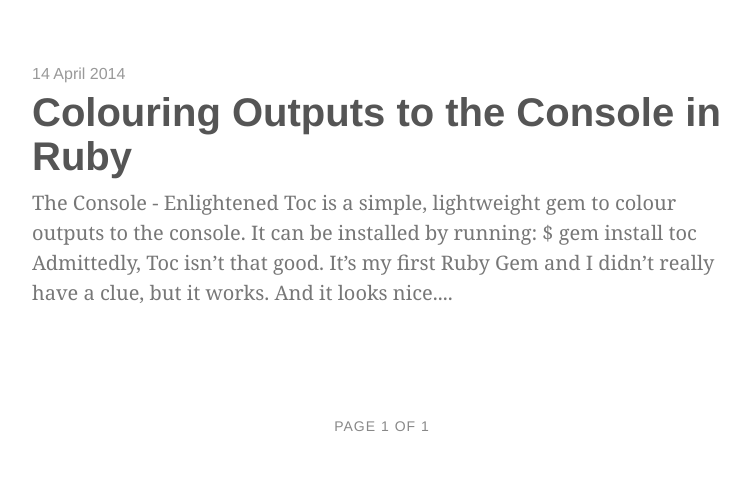
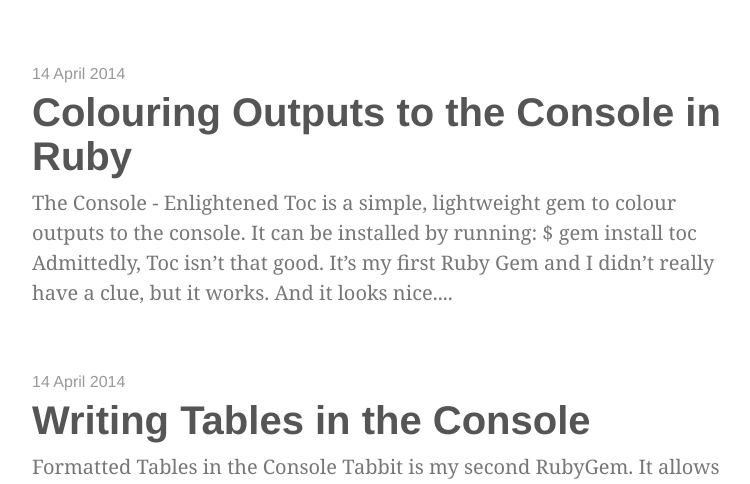
Before and after one commit to tiimgreen/tiimgreen.github.io, a Jekyll site: the page built from index.html, in a window 1280 px wide, cut to the strip 350-834 px from the top of the page. Shown: the whole strip, without its empty margins (258-1008 px from the left). Built offline with Jekyll 4.4.1, drawn with Linux system fonts in a browser that asks for light colours; some web fonts are replaced; Markdown is read by kramdown in place of the engine named in the settings; the list of posts is cut into pages by our own code; some of the changed text lies outside the part shown.

Commit message:
Update posts

```diff
--- a/_posts/2014-04-14-colouring-output.markdown
+++ b/_posts/2014-04-14-colouring-output.markdown
@@ -43,4 +43,6 @@
 
 ![Toc](http://i.imgur.com/QraO0h9.png)
 
-And it's as simple as that, the code can be found [here](https://github.com/tiimgreen/toc)
+And it's as simple as that, the code can be found [here](https://github.com/tiimgreen/toc).
+
+Making Toc was the first time I used the `define_method` function in Ruby. Indeed, it was the first time I had used meta-programming at all. In the future, I hope to use something like [Slop](https://github.com/leejarvis/slop) to add more functionality to my gems and take inputs from the user.
--- /dev/null
+++ b/_posts/2014-04-15-tables-on-console.markdown
@@ -0,0 +1,29 @@
+---
+layout: post
+title: "Writing Tables in the Console"
+date: 2014-04-14 12:39:00
+categories: ruby open-source gem
+image: http://i.imgur.com/IckpkJZ.png
+dark: true
+---
+
+# Formatted Tables in the Console
+
+[Tabbit](http://github.com/tiimgreen/tabbit) is my second RubyGem. It allows you to write simple tables in the console as shown below:
+
+![Tabbit](http://i.imgur.com/IckpkJZ.png)
+
+To initialize a table create a new instance of `Tabbit`, passing in the name of the headers:
+
+{% highlight ruby %}
+table = Tabbit.new('Name', 'Email', 'Phone No.')
+{% endhighlight %}
+
+Adding a row is as simple as:
+{% highlight ruby %}
+10.times do |n|
+  table.add_row("Tim Green #{n}", "tiimgreen-#{n}@gmail.com", "123-456-789")
+end
+{% endhighlight %}
+
+Tabbit was created purely as a means of learning Ruby and RubyGems, I learned a lot making it and to some, it might actually come in useful.
```
Also changed, not shown: other parts of _posts/2014-04-14-colouring-output.markdown (+1 -1 lines).
